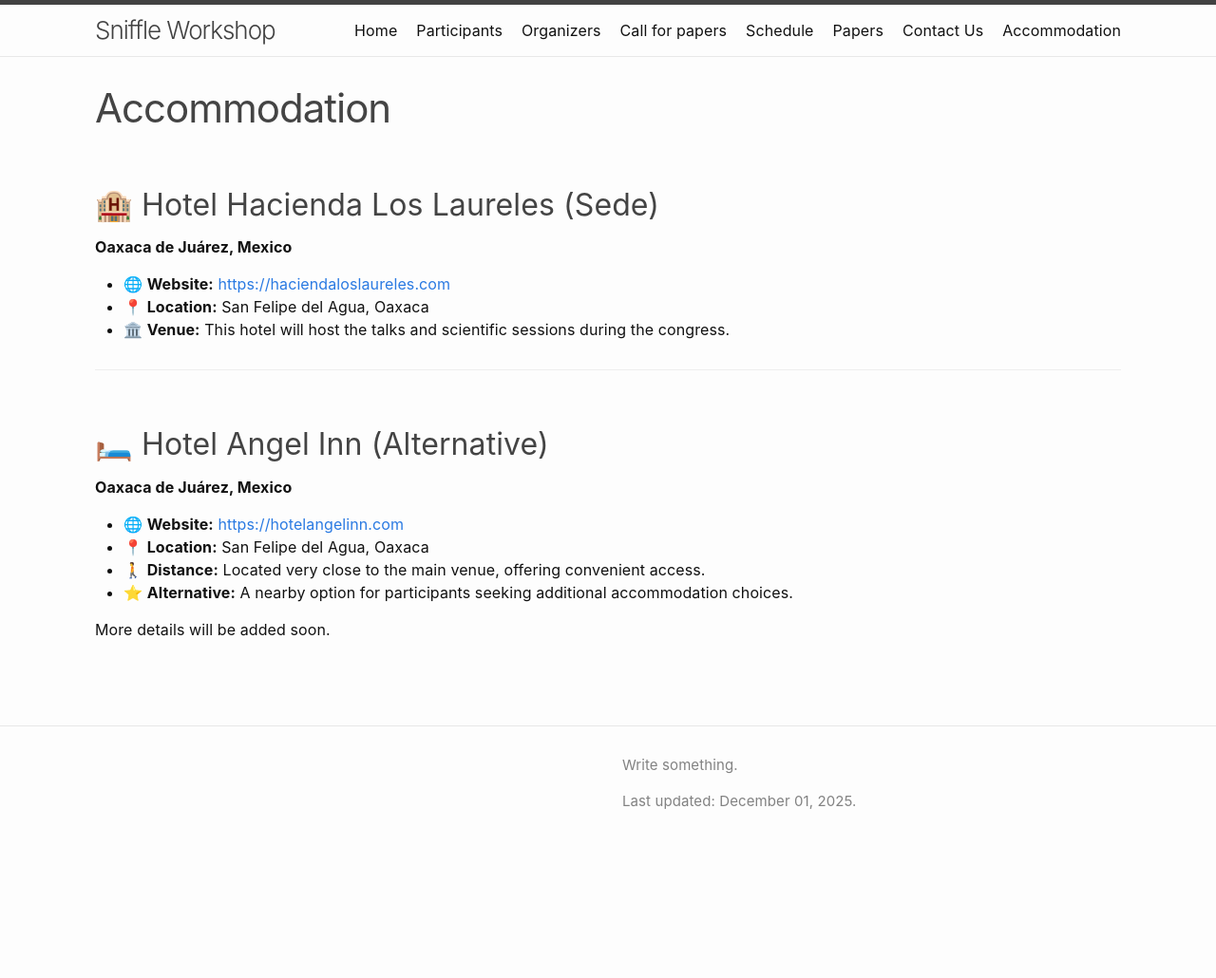
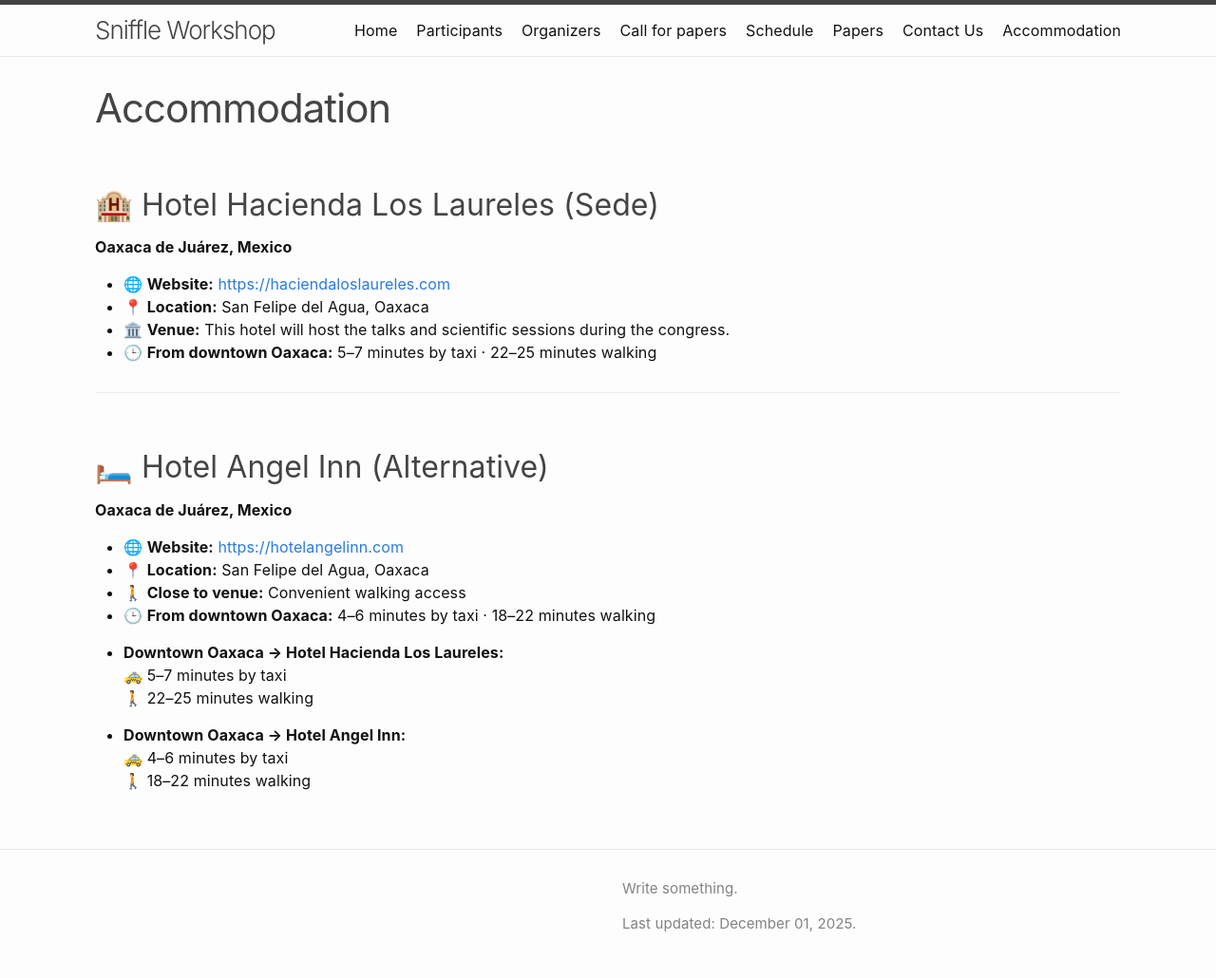
Before and after one commit to celmechcongress2026/celmechcongress2026.github.io, a Jekyll site: the page built from accommodation.md, in a window 1280 px wide. Shown: the whole page at 95% size. Built offline with Jekyll 4.4.1, drawn with Linux system fonts in a browser that asks for light colours; before the commit the page ends 900 px from its top, so only the background shows below that.

Commit message:
Update accommodation.md

```diff
--- a/accommodation.md
+++ b/accommodation.md
@@ -10,7 +10,7 @@ permalink: /accommodation/
 - 🌐 **Website:** <a href="https://haciendaloslaureles.com" target="_blank">https://haciendaloslaureles.com</a>
 - 📍 **Location:** San Felipe del Agua, Oaxaca
 - 🏛️ **Venue:** This hotel will host the talks and scientific sessions during the congress.
-
+- 🕒 **From downtown Oaxaca:** 5–7 minutes by taxi · 22–25 minutes walking
 
 ---
 
@@ -19,7 +19,13 @@ permalink: /accommodation/
 
 - 🌐 **Website:** <a href="http://www.hotelangelinn.com/" target="_blank">https://hotelangelinn.com</a>
 - 📍 **Location:** San Felipe del Agua, Oaxaca
-- 🚶 **Distance:** Located very close to the main venue, offering convenient access.
-- ⭐ **Alternative:** A nearby option for participants seeking additional accommodation choices.
+- 🚶 **Close to venue:** Convenient walking access
+- 🕒 **From downtown Oaxaca:** 4–6 minutes by taxi · 18–22 minutes walking
 
-More details will be added soon.
+- **Downtown Oaxaca → Hotel Hacienda Los Laureles:**
+  🚕 5–7 minutes by taxi
+  🚶 22–25 minutes walking
+
+- **Downtown Oaxaca → Hotel Angel Inn:**
+  🚕 4–6 minutes by taxi
+  🚶 18–22 minutes walking
```
